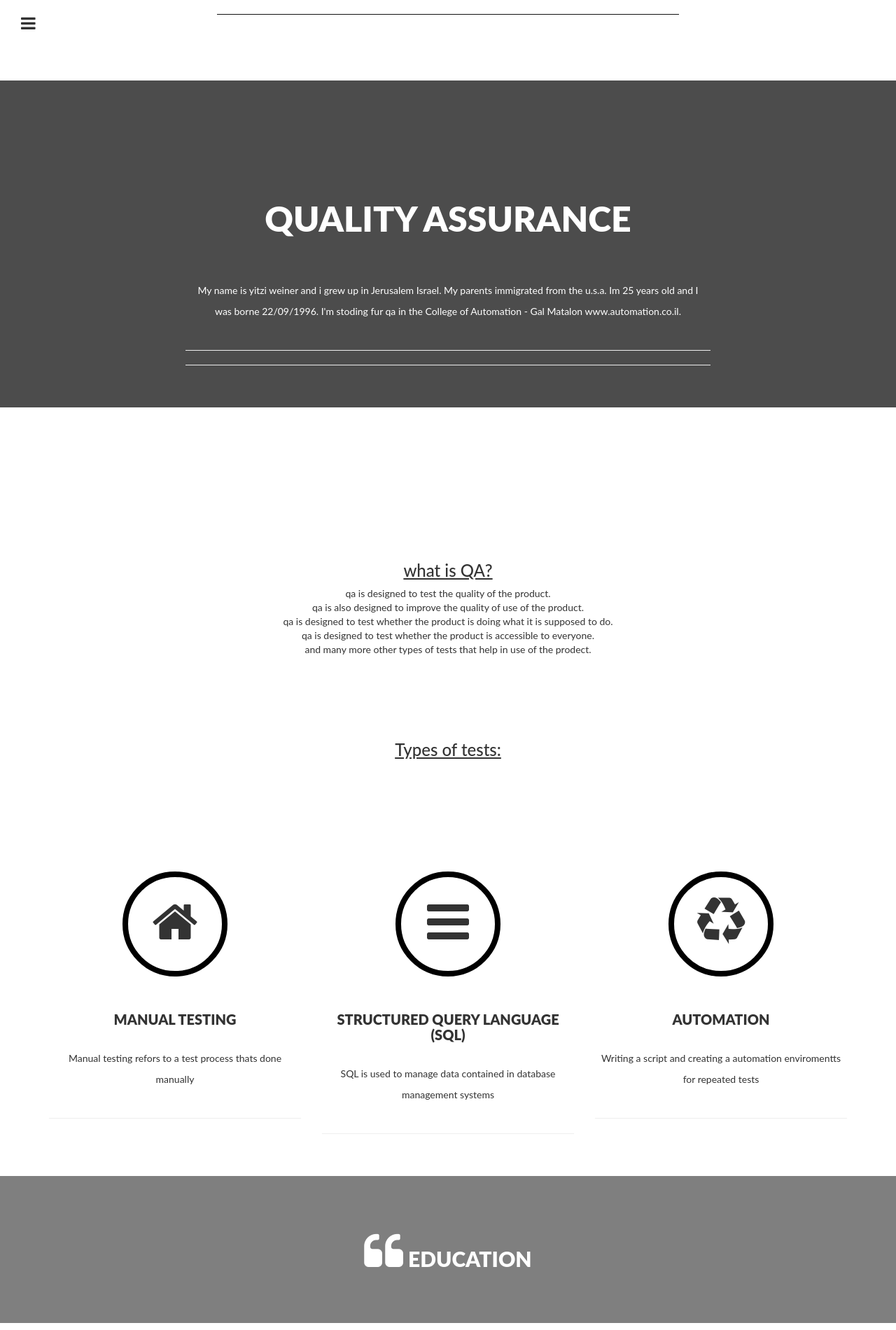
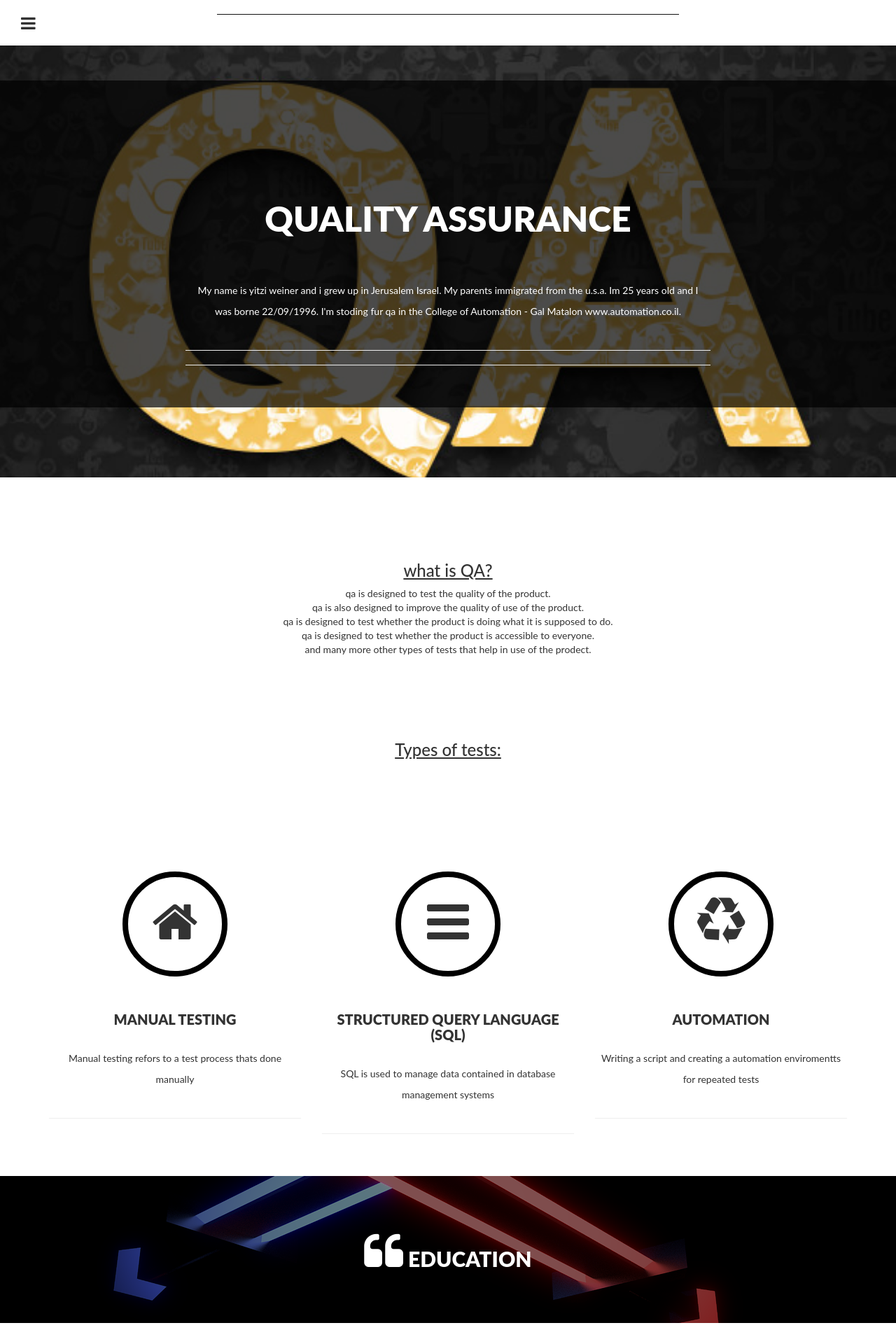
Before and after one commit to yw4551/my-website, a plain HTML site: page index.html in a window 1280 px wide. Shown: the top 1900 px of the page at 70% size. Drawn offline with Linux system fonts and the light colour scheme.

Commit message:
Update custom.css

```diff
--- a/custom.css
+++ b/custom.css
@@ -209,7 +209,7 @@ img {
  ===============================*/
 
 #home-sec {
-    background: url(../img/header.jpg) no-repeat center center;
+    background: url(header.jpg) no-repeat center center;
 padding: 0;
 -webkit-background-size: cover;
 background-size: cover;
@@ -268,7 +268,7 @@ color: #fff;
    JUST SECTION STYLES
  ===============================*/
 #just-sec {
-     background: url(../img/just.png) no-repeat center center;
+     background: url(just.png) no-repeat center center;
 padding: 0;
 -webkit-background-size: cover;
 background-size: cover;
@@ -289,7 +289,7 @@ color: #fff;
    CONTACT STYLES
  ===============================*/
     #contact-sec {
-    background: url(../img/contact.jpg) no-repeat center center;
+    background: url(contact.jpg) no-repeat center center;
 padding: 0;
 -webkit-background-size: cover;
 background-size: cover;
```
